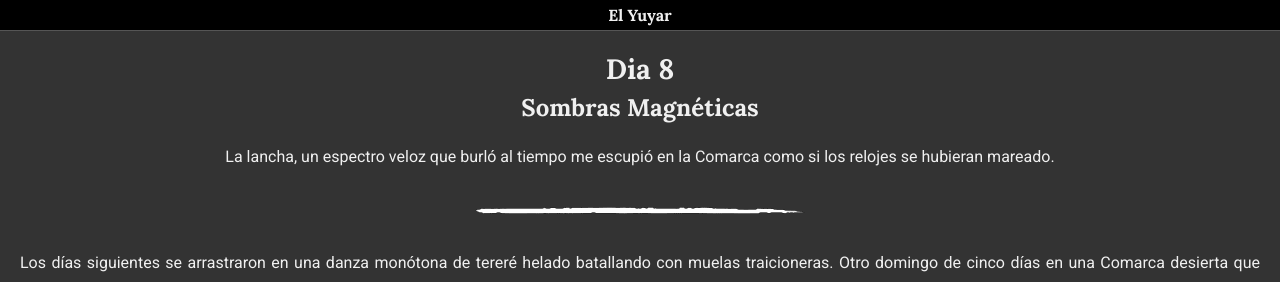
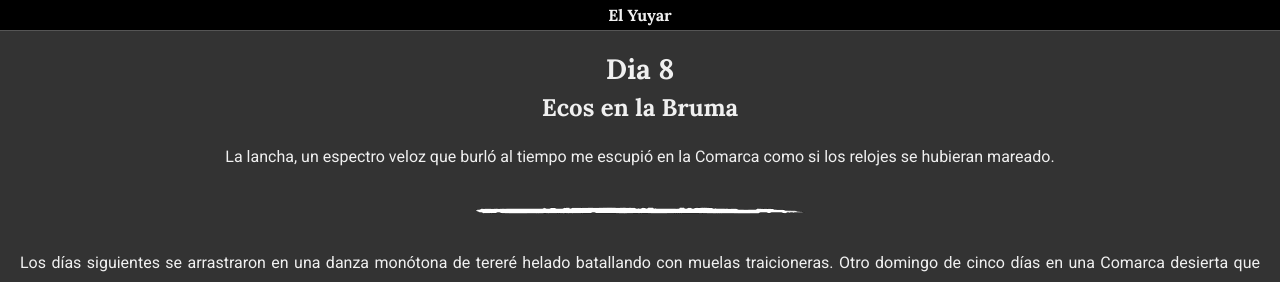
Before and after one commit to mesquele/paqocuaternion.github.io, a Jekyll site: the page built from _posts/2025-03-01-Día-8-Ecos-en-la-Bruma.md, in a window 1280 px wide. Shown: the top 282 px of the page. Built offline with Jekyll 4.4.1, drawn with Linux system fonts in a browser that asks for light colours.

Commit message:
Dia 8 - Ecos en la Bruma

```diff
--- a/_posts/2025-03-01-Día-8-Sombras-Magneticas.md
+++ b/_posts/2025-03-01-Día-8-Ecos-en-la-Bruma.md
@@ -1,6 +1,6 @@
 ---
 layout: post
-title: "Dia 8 - Sombras Magnéticas"
+title: "Dia 8 - Ecos en la Bruma"
 date: 2024-03-02 13:00
 ---
 <div style="text-align: center;">
```
